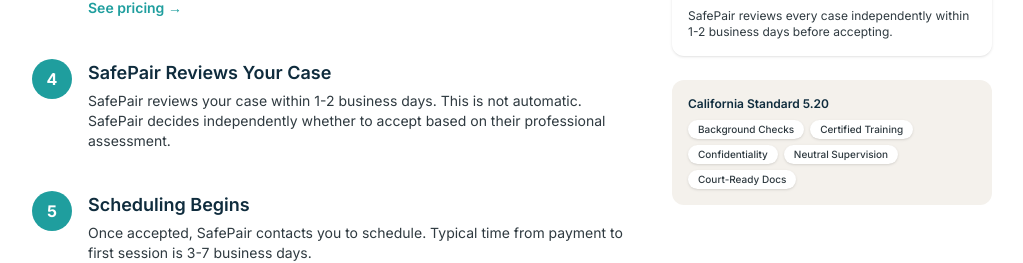
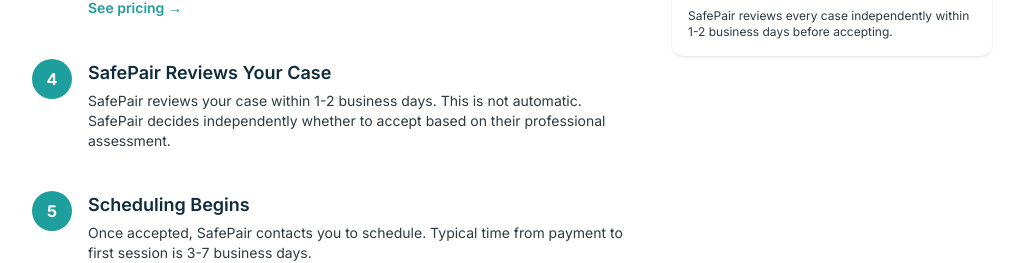
Before and after one commit to DubsFan/safe-provider, a Next.js app: page /how-it-works in a window 1280 px wide. Shown: the part 989-1252 px from the top of the page, without its empty margins (128-1151 px from the left). Built offline with nearby package versions, Linux system fonts and the light colour scheme; no server answers.

Commit message:
How It Works: remove duplicate 5.20 sidebar badge (full section below covers it)
Co-Authored-By: GPG <hi@tradetest.training>
Co-Authored-By: OaklandZOO

```diff
--- a/src/app/how-it-works/page.tsx
+++ b/src/app/how-it-works/page.tsx
@@ -132,17 +132,6 @@
                   </div>
                 </div>
 
-                {/* Trust badge */}
-                <div className="rounded-xl bg-brand-100 p-4">
-                  <p className="text-xs font-semibold text-brand-900 mb-2">California Standard 5.20</p>
-                  <div className="flex flex-wrap gap-1.5">
-                    {["Background Checks", "Certified Training", "Confidentiality", "Neutral Supervision", "Court-Ready Docs"].map((label) => (
-                      <span key={label} className="rounded-full bg-white px-2.5 py-0.5 text-[10px] font-medium text-brand-700 shadow-sm">
-                        {label}
-                      </span>
-                    ))}
-                  </div>
-                </div>
               </div>
             </div>
           </div>
```
